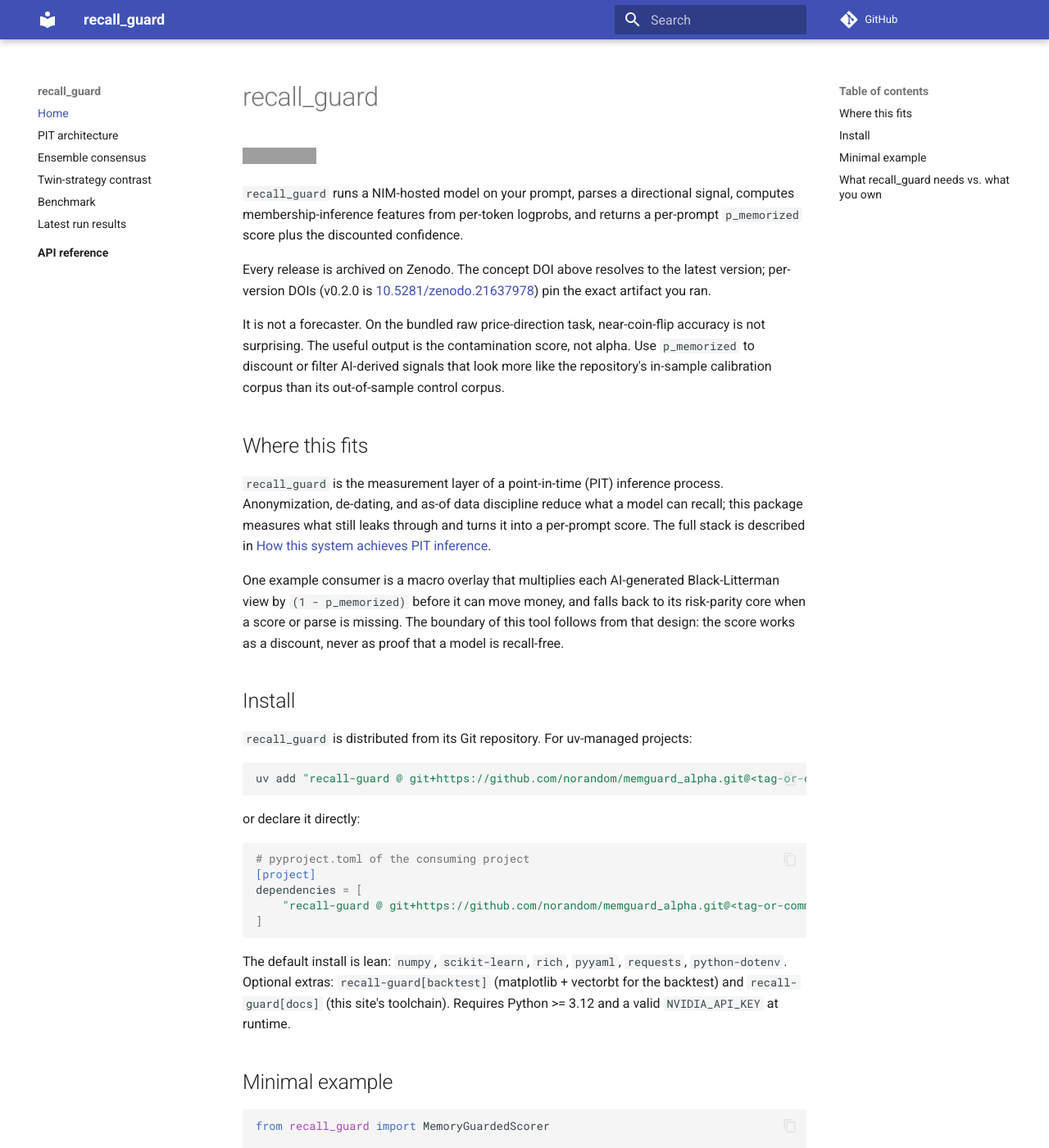
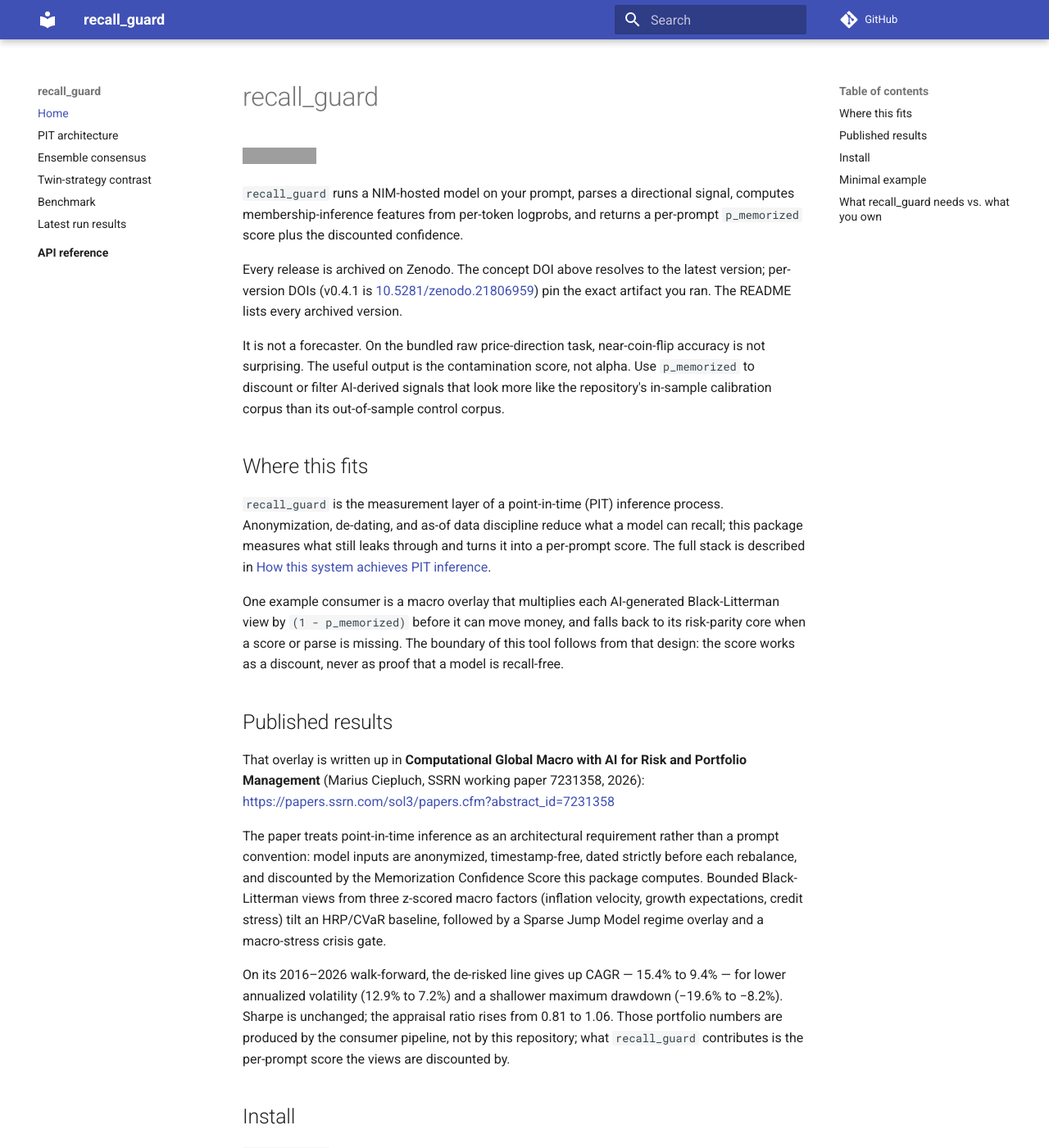
Before and after one commit to norandom/memguard_alpha, an MkDocs documentation site: the page built from docs/index.md, in a window 1280 px wide and 1400 px high. Shown: the whole window at 82% size. Built offline with MkDocs 1.6.1 and Material for MkDocs 9.7.7, drawn with Linux system fonts in a browser that asks for light colours; comment, search, counter and statistics services are not loaded; grey boxes are pictures that could not be loaded.

Commit message:
docs: cite the SSRN applied paper, correct the Zenodo DOI list
"Computational Global Macro with AI for Risk and Portfolio Management"
(Ciepluch, SSRN 7231358) is the applied write-up of the
Global_Macro_AI_Factors consumer, using this package's Memorization
Confidence Score as its point-in-time discount. Cite it from the README
(prose + BibTeX + see-also), the docs landing page, the PIT architecture
page, and CITATION.cff references.

Also correct the release metadata. CITATION.cff carried v0.2.0's DOI
(zenodo.21637978) under version 0.4.1; the correct v0.4.1 DOI is
zenodo.21806959. The README's per-version list stopped at v0.2.0 and now
covers v0.3.0 through v0.4.1. All DOIs verified against the Zenodo API
for concept record 21557232.

A packaging test now pins the pyproject version, the CITATION.cff DOI,
and the README's Zenodo line to each other so this cannot drift again.

Co-Authored-By: Claude Opus 5 (1M context) <noreply@anthropic.com>

```diff
--- a/docs/index.md
+++ b/docs/index.md
@@ -4,7 +4,7 @@
 
 `recall_guard` runs a NIM-hosted model on your prompt, parses a directional signal, computes membership-inference features from per-token logprobs, and returns a per-prompt `p_memorized` score plus the discounted confidence.
 
-Every release is archived on Zenodo. The concept DOI above resolves to the latest version; per-version DOIs (v0.2.0 is [10.5281/zenodo.21637978](https://doi.org/10.5281/zenodo.21637978)) pin the exact artifact you ran.
+Every release is archived on Zenodo. The concept DOI above resolves to the latest version; per-version DOIs (v0.4.1 is [10.5281/zenodo.21806959](https://doi.org/10.5281/zenodo.21806959)) pin the exact artifact you ran. The README lists every archived version.
 
 It is not a forecaster. On the bundled raw price-direction task, near-coin-flip accuracy is not surprising. The useful output is the contamination score, not alpha. Use `p_memorized` to discount or filter AI-derived signals that look more like the repository's in-sample calibration corpus than its out-of-sample control corpus.
 
@@ -13,6 +13,14 @@ It is not a forecaster. On the bundled raw price-direction task, near-coin-flip
 `recall_guard` is the measurement layer of a point-in-time (PIT) inference process. Anonymization, de-dating, and as-of data discipline reduce what a model can recall; this package measures what still leaks through and turns it into a per-prompt score. The full stack is described in [How this system achieves PIT inference](pit-architecture.md).
 
 One example consumer is a macro overlay that multiplies each AI-generated Black-Litterman view by `(1 - p_memorized)` before it can move money, and falls back to its risk-parity core when a score or parse is missing. The boundary of this tool follows from that design: the score works as a discount, never as proof that a model is recall-free.
+
+## Published results
+
+That overlay is written up in **Computational Global Macro with AI for Risk and Portfolio Management** (Marius Ciepluch, SSRN working paper 7231358, 2026): <https://papers.ssrn.com/sol3/papers.cfm?abstract_id=7231358>
+
+The paper treats point-in-time inference as an architectural requirement rather than a prompt convention: model inputs are anonymized, timestamp-free, dated strictly before each rebalance, and discounted by the Memorization Confidence Score this package computes. Bounded Black-Litterman views from three z-scored macro factors (inflation velocity, growth expectations, credit stress) tilt an HRP/CVaR baseline, followed by a Sparse Jump Model regime overlay and a macro-stress crisis gate.
+
+On its 2016–2026 walk-forward, the de-risked line gives up CAGR — 15.4% to 9.4% — for lower annualized volatility (12.9% to 7.2%) and a shallower maximum drawdown (−19.6% to −8.2%). Sharpe is unchanged; the appraisal ratio rises from 0.81 to 1.06. Those portfolio numbers are produced by the consumer pipeline, not by this repository; what `recall_guard` contributes is the per-prompt score the views are discounted by.
 
 ## Install
 
```
Also changed, not shown: README.md (+24 -0 lines), docs/pit-architecture.md (+3 -1 lines), 3 other files.
